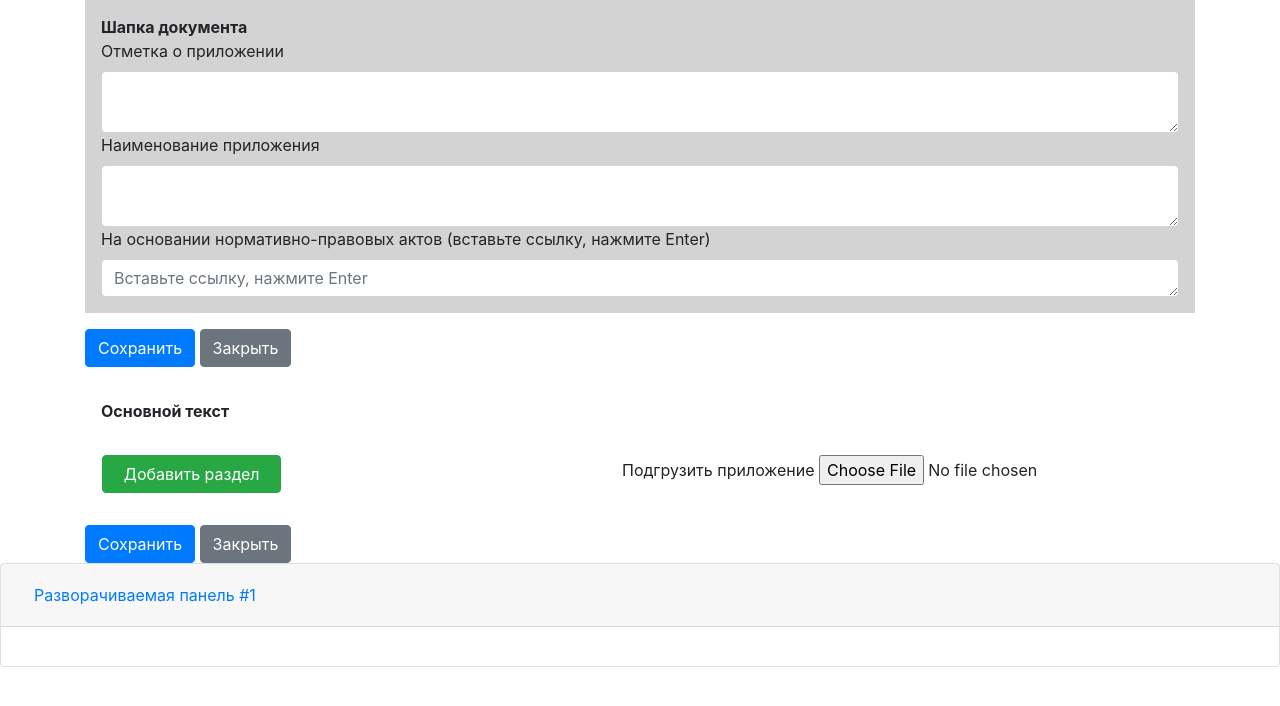
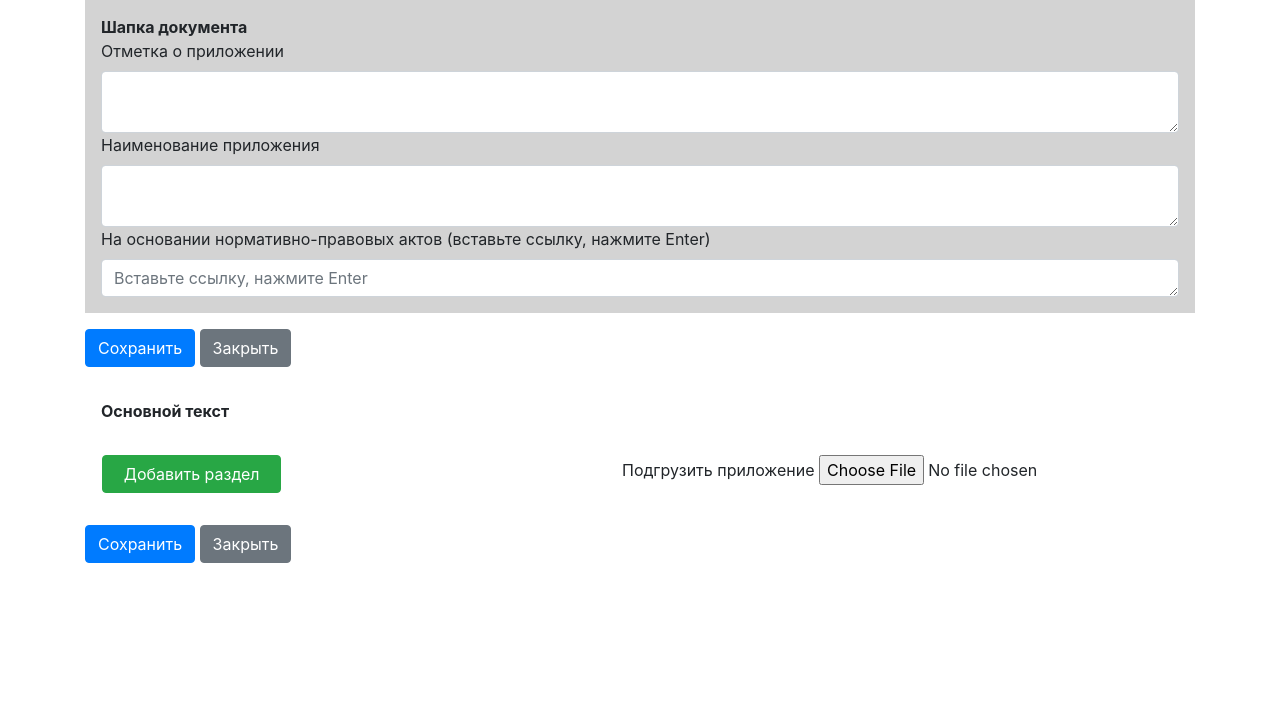
Before and after one commit to romakir/kanbala, a Flask app: template app/templates/main/regulation_editor.html in a window 1280 px wide. Shown: the part 65-771 px from the top of the page. Run offline with Flask 2, Linux system fonts and the light colour scheme; the template is opened without the code that fills it, so the values that code supplies are empty; some libraries are stand-ins or nearby versions.

Commit message:
верстка редактора - аккордеон основного текста

```diff
--- a/app/templates/main/regulation_editor.html
+++ b/app/templates/main/regulation_editor.html
@@ -44,21 +44,6 @@
                 <button class="btn btn-primary" form="editor" type="submit">Сохранить</button>
                 <a class="btn btn-secondary" href="{{ url_for('main.index') }}">Закрыть</a>
             </form>
-        </div>
-    </div>
-
-    <div class="accordion" id="accordionExample">
-        <div class="card">
-            <div class="card-header" id="headingOne">
-                <h5 class="mb-0">
-                    <button class="btn btn-link" type="button" data-toggle="collapse" data-target="#collapseOne" aria-expanded="true" aria-controls="collapseOne">
-                        Разворачиваемая панель #1
-                    </button>
-                </h5>
-            </div>
-            <div id="collapseOne" class="collapse show" aria-labelledby="headingOne" data-parent="#accordionExample">
-                <div class="card-body"></div>
-            </div>
         </div>
     </div>
 
```
